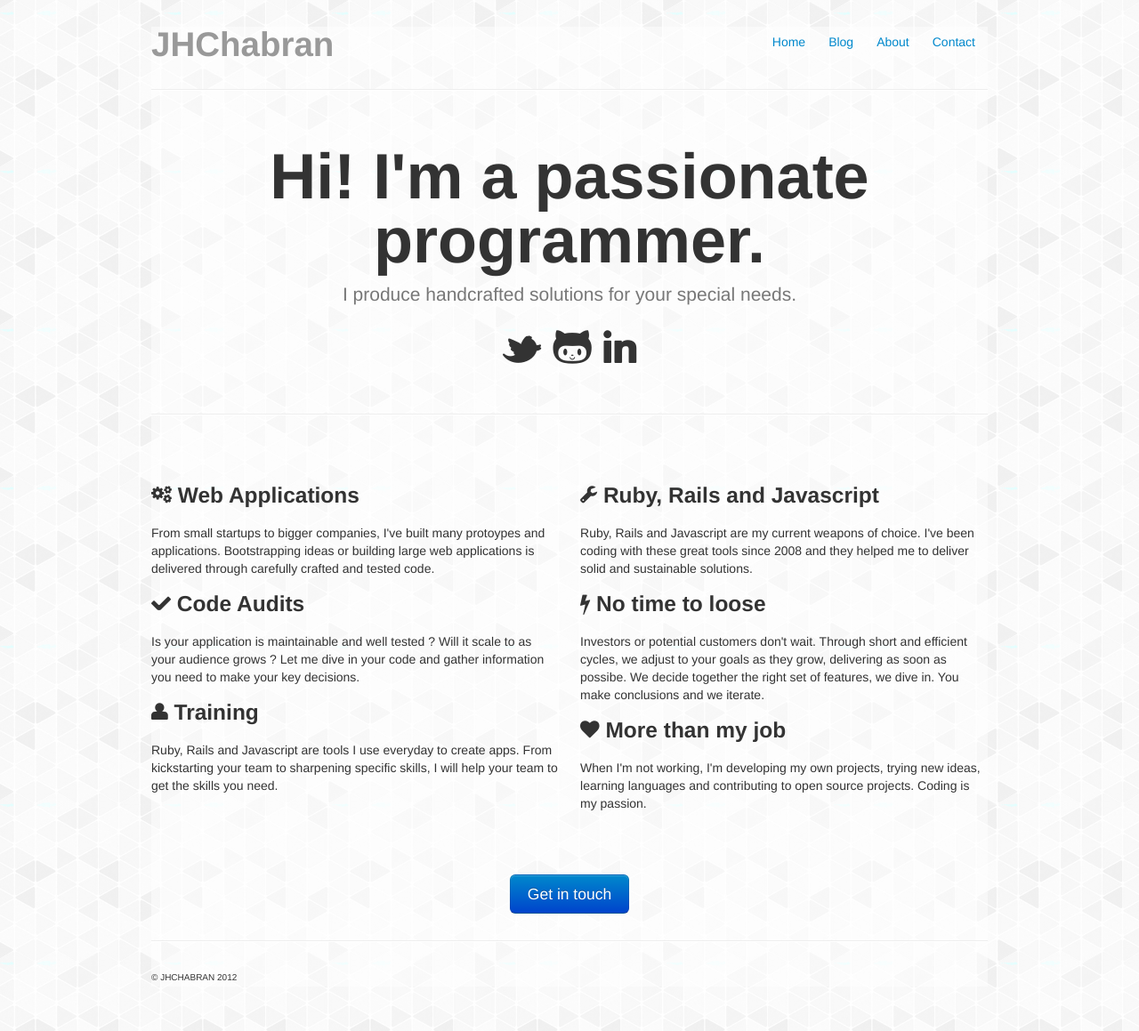
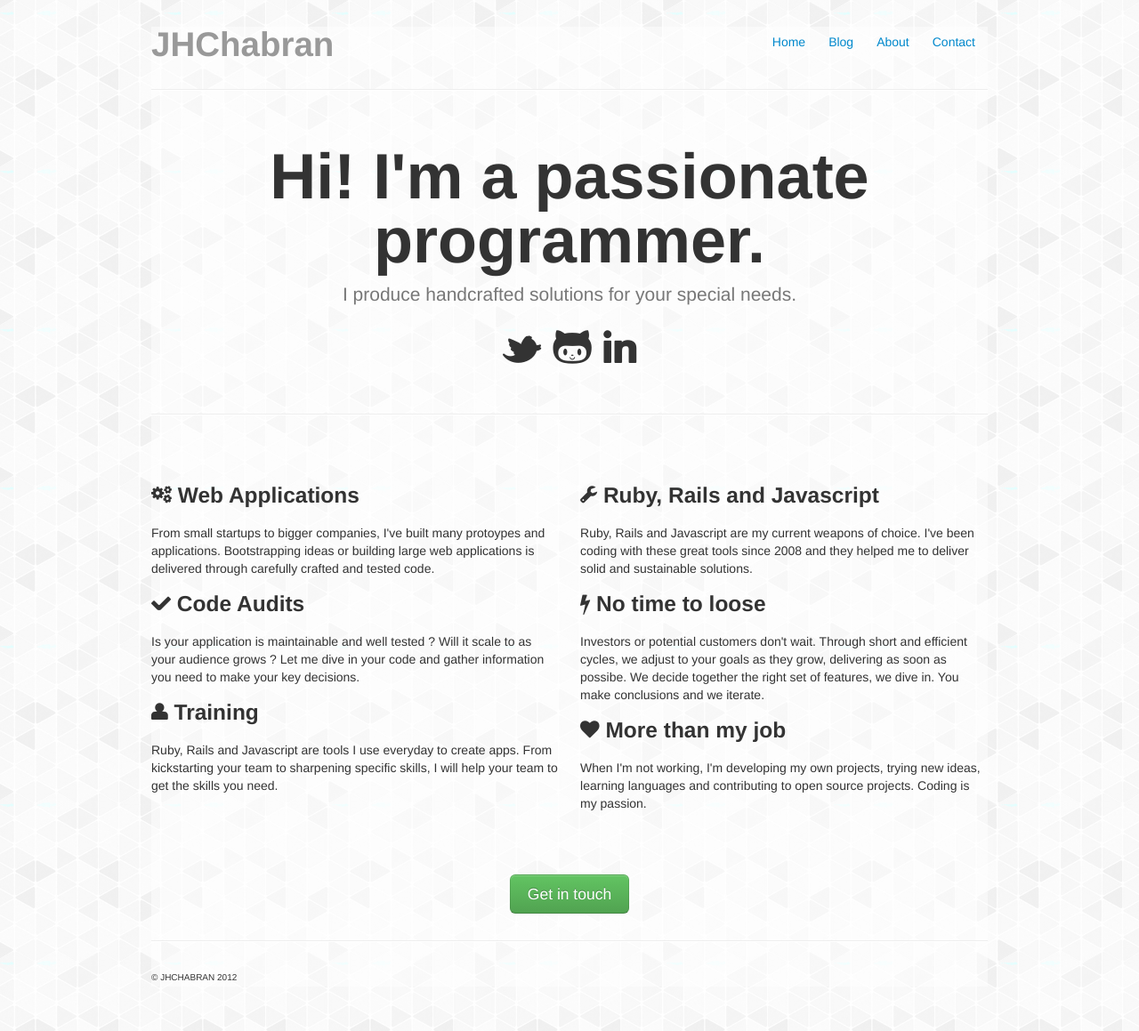
Before and after one commit to jhchabran/jhchabran.github.com, a Jekyll site: the page built from index.html, in a window 1280 px wide. Shown: the whole page at 89% size. Built offline with Jekyll 4.4.1, drawn with Linux system fonts in a browser that asks for light colours; Markdown is read by kramdown in place of the engine named in the settings.

Commit message:
Use green instead of blue

```diff
--- a/index.html
+++ b/index.html
@@ -48,6 +48,6 @@ description: Home
 
 <div class="contact">
   <p>
-  <a class="btn btn-large btn-primary" href="mailto:jh+contact@chabran.fr?Subject=Contact">Get in touch</a>
+  <a class="btn btn-large btn-success" href="mailto:jh+contact@chabran.fr?Subject=Contact">Get in touch</a>
   </p>
 </div>
```
